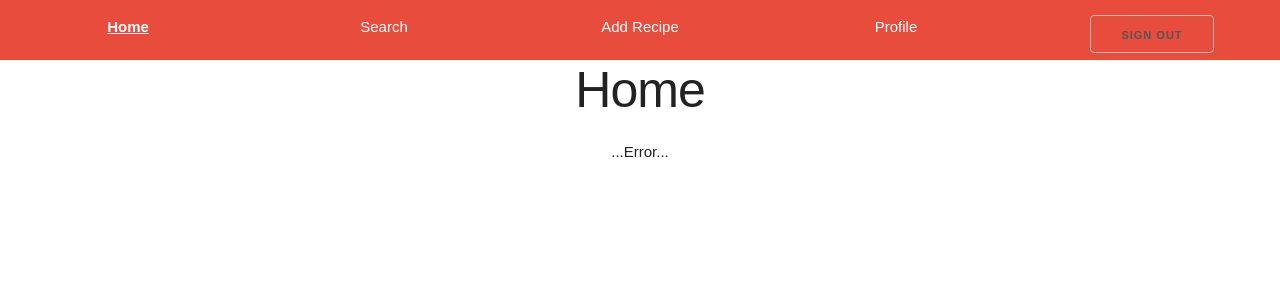
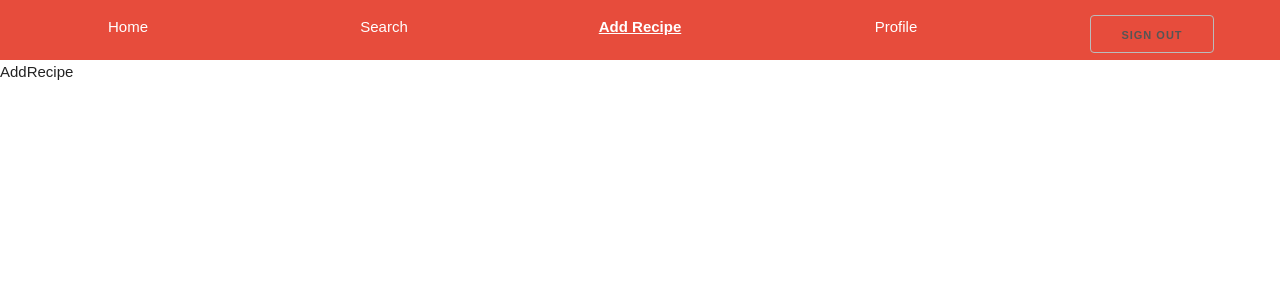
Before and after one commit to frogThanos/react-apollo-client, a React (Create React App) app: page /recipe/add in a window 1280 px wide. Before the commit this address led to /. Shown: the top 300 px of the page. Built offline with nearby package versions, Linux system fonts and the light colour scheme; no server answers.

Commit message:
created AddRecipe and Profile Component

```diff
--- /dev/null
+++ b/src/components/profile/Profile.jsx
@@ -0,0 +1,9 @@
+import React from 'react';
+
+const Profile = () => (
+  <div>
+    Profile
+  </div>
+);
+
+export default Profile;
--- /dev/null
+++ b/src/components/recipes/AddRecipe.jsx
@@ -0,0 +1,9 @@
+import React from 'react';
+
+const AddRecipe = () => (
+  <div>
+    AddRecipe
+  </div>
+);
+
+export default AddRecipe;
--- a/src/router/MainRouter.jsx
+++ b/src/router/MainRouter.jsx
@@ -10,6 +10,8 @@ import {
 import App from '../App';
 import Navigation from '../components/navigation/Navigation';
 import Search from '../components/recipes/Search';
+import AddRecipe from '../components/recipes/AddRecipe';
+import Profile from '../components/profile/Profile';
 import SignIn from '../components/auth/SignIn';
 import SignUp from '../components/auth/SignUp';
 
@@ -22,6 +24,8 @@ class MainRouter extends PureComponent {
           <Navigation />
           <Switch>
             <Route path="/" exact component={App} />
+            <Route path="/recipe/add" component={AddRecipe} />
+            <Route path="/profile" component={Profile} />
             <Route path="/search" component={Search} />
             <Route path="/signin" render={() => <SignIn refetch={refetch} />} />
             <Route path="/signup" render={() => <SignUp refetch={refetch} />} />
```
